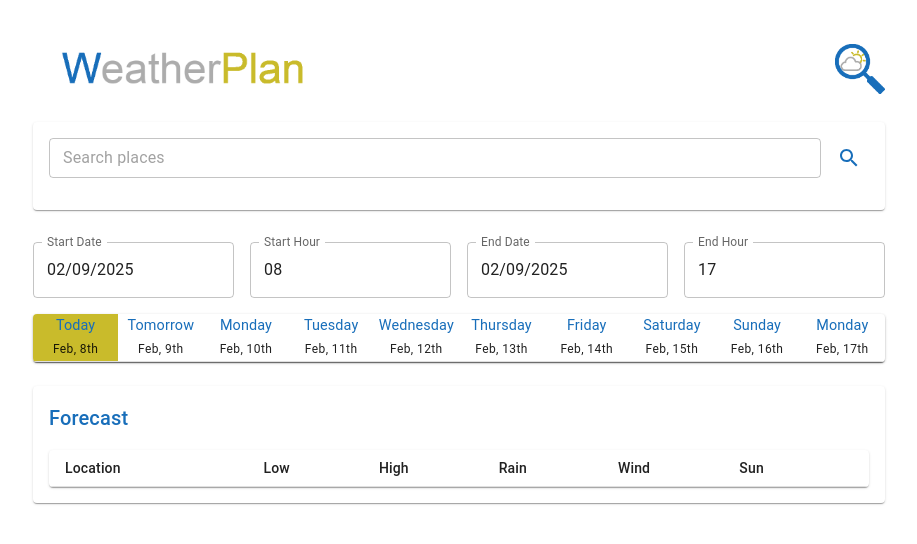
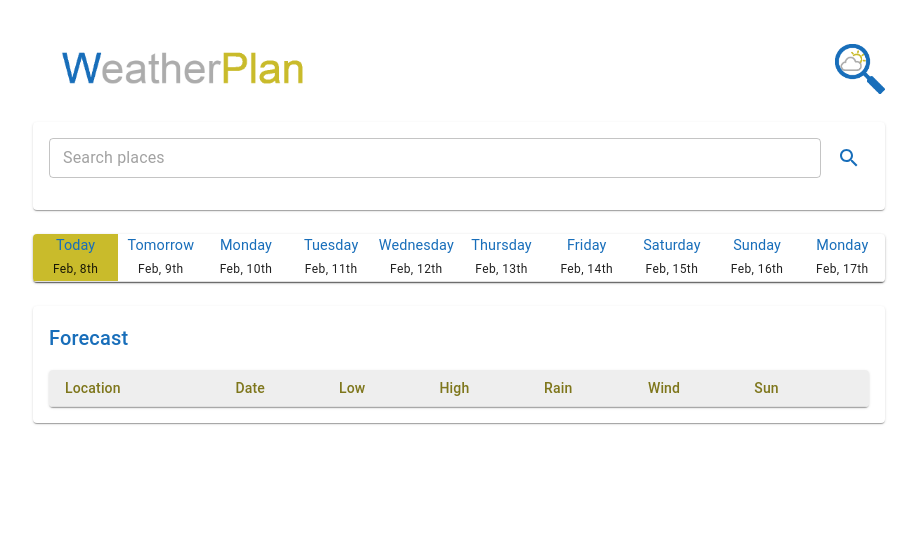
Before and after one commit to dkarlo2/weatherplan-web, a React (Create React App) app: page / in a window 1280 px wide. Shown: the top 544 px of the page, without its empty margins (181-1098 px from the left). Built offline with nearby package versions, Linux system fonts and the light colour scheme.

Commit message:
update UI

```diff
--- a/src/App.js
+++ b/src/App.js
@@ -2,28 +2,10 @@ import React, { useState, useEffect } from "react";
 import { Container, Typography, Box, TextField, Table, TableBody, TableCell, TableContainer, TableHead, TableRow, Paper, IconButton, Snackbar, Tooltip } from "@mui/material";
 import SearchIcon from "@mui/icons-material/Search";
 import RemoveIcon from "@mui/icons-material/Remove";
-import { DatePicker, TimePicker, LocalizationProvider } from "@mui/x-date-pickers";
+import { LocalizationProvider } from "@mui/x-date-pickers";
 import { AdapterDateFns } from "@mui/x-date-pickers/AdapterDateFnsV3";
 import { fetchPlaces } from "./services/placesService";
 import { fetchForecast } from "./services/forecastService";
-
-const getTomorrowAt = (hour) => {
-  const date = new Date();
-  date.setDate(date.getDate() + 1);
-  date.setHours(hour, 0, 0, 0);
-  return date;
-};
-
-const loadStoredPeriod = () => {
-  const defaultStartDateTime = getTomorrowAt(8);
-  const defaultEndDateTime = getTomorrowAt(17);
-  const parsedStartDate = new Date(localStorage.getItem("startDateTime") || defaultStartDateTime.toISOString());
-  const parsedEndDate = new Date(localStorage.getItem("endDateTime") || defaultEndDateTime.toISOString());
-  if (parsedStartDate > new Date() && parsedEndDate > new Date() && parsedEndDate > parsedStartDate) {
-    return { startDateTime: parsedStartDate, endDateTime: parsedEndDate };
-  }
-  return { startDateTime: defaultStartDateTime, endDateTime: defaultEndDateTime };
-};
 
 const getTemperatureGradient = (minTemp, maxTemp) => {
   const colors = [
@@ -170,9 +152,35 @@ function getOrdinalSuffix(day) {
   }
 }
 
-const createForecastDays = () => {
-  const storageForecastDays = JSON.parse(localStorage.getItem("forecastDays")) || [];
-  const storageDates = storageForecastDays.filter((d) => d.selected).map((d) => d.date);
+const placesSerVersion = 1;
+
+const storePlaces = (places) => {
+  localStorage.setItem("places", JSON.stringify({
+    version: placesSerVersion,
+    places: places,
+  }));
+};
+
+const loadPlaces = () => {
+  const data = JSON.parse(localStorage.getItem("places"));
+  if (data && data.version === placesSerVersion) {
+    return data.places;
+  }
+  return [];
+};
+
+const forecastDaysSerVersion = 1;
+
+const storeForecastDays = (forecastDays) => {
+  localStorage.setItem("forecastDays", JSON.stringify({
+    version: forecastDaysSerVersion,
+    forecastDays: forecastDays,
+  }));
+};
+
+const loadForecastDays = () => {
+  const data = JSON.parse(localStorage.getItem("forecastDays"));
+  const storageDates = data && data.version === forecastDaysSerVersion ? data.forecastDays.filter((d) => d.selected).map((d) => d.date) : [];
   const nDays = 10;
   const days = [];
   for (let i = 0; i < nDays; i++) {
@@ -193,74 +201,46 @@ const createForecastDays = () => {
 
 const WeatherDashboard = () => {
   const [searchTerm, setSearchTerm] = useState("");
-  const [places, setPlaces] = useState([]);
-  const [forecastData, setForecastData] = useState(JSON.parse(localStorage.getItem("forecastData")) || []);
-  const [startDateTime, setStartDateTime] = useState(loadStoredPeriod().startDateTime);
-  const [endDateTime, setEndDateTime] = useState(loadStoredPeriod().endDateTime);
-  const [forecastDays, setForecastDays] = useState(createForecastDays());
+  const [searchPlaces, setSearchPlaces] = useState([]);
+  const [places, setPlaces] = useState(loadPlaces());
+  const [forecastData, setForecastData] = useState([]);
+  const [forecastDays, setForecastDays] = useState(loadForecastDays());
   const [errorMessage, setErrorMessage] = useState("");
 
   useEffect(() => {
-    localStorage.setItem("forecastData", JSON.stringify(forecastData));
-  }, [forecastData]);
+    storePlaces(places);
+  }, [places]);
 
   useEffect(() => {
-    localStorage.setItem("startDateTime", startDateTime.toISOString());
-    localStorage.setItem("endDateTime", endDateTime.toISOString());
-  }, [startDateTime, endDateTime]);
-
-  useEffect(() => {
-    localStorage.setItem("forecastDays", JSON.stringify(forecastDays));
+    storeForecastDays(forecastDays);
   }, [forecastDays]);
 
   useEffect(() => {
-    forecastData.forEach(async (data) => {
-      try {
-        const updatedForecast = await fetchForecast(data.latitude, data.longitude, startDateTime, endDateTime);
-        setForecastData((prev) =>
-          prev.map((item) => (item.location === data.location ? { ...updatedForecast, location: data.location, latitude: data.latitude, longitude: data.longitude } : item))
-        );
-      } catch (error) {
-        setErrorMessage("Error loading forecast");
-      }
-    });
-  }, [startDateTime, endDateTime]);
-
-  const handleStartDateTimeChange = (newValue) => {
-    newValue.setMinutes(0);
-    if (newValue < new Date()) {
-      newValue = new Date();
-      newValue.setHours(newValue.getHours() + 1);
-      newValue.setMinutes(0);
-      if (newValue > endDateTime) {
-        setEndDateTime(newValue);
-      }
-    } else if (newValue > endDateTime) {
-      setEndDateTime(newValue);
-    }
-    setStartDateTime(newValue);
-  };
-
-  const handleEndDateTimeChange = (newValue) => {
-    newValue.setMinutes(0);
-    if (newValue < new Date()) {
-      newValue = new Date();
-      newValue.setHours(newValue.getHours() + 1);
-      newValue.setMinutes(0);
-      if (newValue < startDateTime) {
-        setStartDateTime(newValue);
-      }
-    } else if (newValue <= startDateTime) {
-      setStartDateTime(newValue);
-    }
-    setEndDateTime(newValue);
-  };
+    const fetchForecasts = async () => {
+      const forecastData = (await Promise.all(places.map(async (place) => await Promise.all(forecastDays.filter((day) => day.selected).map(async (day) => {
+        try {
+          const startDateTime = new Date(day.date);
+          startDateTime.setHours(0, 0, 0, 0);
+          const endDateTime = new Date(day.date);
+          endDateTime.setHours(23, 59, 59, 999);
+          const forecast = await fetchForecast(place.latitude, place.longitude, startDateTime, endDateTime);
+          return {...forecast, place: place, day: day};
+        } catch (error) {
+          console.log(error);
+          setErrorMessage("Error loading forecast");
+          return {};
+        }
+      }))))).flat();
+      setForecastData(forecastData);
+    };
+    fetchForecasts();
+  }, [places, forecastDays]);
 
   const handleSearch = async () => {
     try {
       if (searchTerm.trim() !== "") {
         const results = await fetchPlaces(searchTerm);
-        setPlaces(results);
+        setSearchPlaces(results);
       }
     } catch (error) {
       setErrorMessage("Error performing search");
@@ -274,20 +254,15 @@ const WeatherDashboard = () => {
   };
 
   const handleAddPlace = async (place) => {
-    if (forecastData.some((data) => data.location === place.name)) {
+    if (places.some((p) => p.name === place.name)) {
       setErrorMessage("This place is already added to the forecast");
       return;
     }
-    try {
-      const forecast = await fetchForecast(place.latitude, place.longitude, startDateTime, endDateTime);
-      setForecastData((prev) => [...prev, { ...forecast, location: place.name, latitude: place.latitude, longitude: place.longitude }]);
-    } catch (error) {
-      setErrorMessage("Error loading forecast");
-    }
+    setPlaces((prev) => [...prev, place]);
   };
 
-  const handleRemovePlace = (location) => {
-    setForecastData((prev) => prev.filter((data) => data.location !== location));
+  const handleRemovePlace = (data) => {
+    setPlaces((prev) => prev.filter((d) => d.name !== data.place.name));
   };
 
   const handleSelectDay = (day) => {
@@ -302,7 +277,6 @@ const WeatherDashboard = () => {
     });
   };
 
-  // TODO select coming days (up to 10 days in future) instead of date-time range. show per day forecast in the table (each row one day). allow setting time range for each day?
   // TODO add weather icon (e.g. sun, cloud, rain) to the forecast table
   return (
     <LocalizationProvider dateAdapter={AdapterDateFns}>
@@ -328,22 +302,13 @@ const WeatherDashboard = () => {
             </IconButton>
           </Box>
           <Box maxHeight={160} overflow="auto" mt={2}>
-            {places.map((place) => (
+            {searchPlaces.map((place) => (
               <Box key={place.name} sx={{ p: 1, cursor: "pointer", "&:hover": { backgroundColor: "#f0f0f0" } }} onClick={() => handleAddPlace(place)}>
                 {place.name}
               </Box>
             ))}
           </Box>
         </Paper>
-
-        <Box display="flex" flexDirection="column" alignItems="center" mb={2}>
-          <Box display="flex" gap={2} mt={1}>
-            <DatePicker label="Start Date" value={startDateTime} onChange={handleStartDateTimeChange} disablePast />
-            <TimePicker label="Start Hour" ampm={false} views={['hours']} value={startDateTime} onChange={handleStartDateTimeChange} />
-            <DatePicker label="End Date" value={endDateTime} onChange={handleEndDateTimeChange} disablePast />
-            <TimePicker label="End Hour" ampm={false} views={['hours']} value={endDateTime} onChange={handleEndDateTimeChange} />
-          </Box>
-        </Box>
 
         <Paper sx={{ p: 0, mb: 3 }}>
           <TableContainer component={Paper} sx={{ width: "100%", overflow: "hidden", margin: 0 }}>
@@ -383,37 +348,39 @@ const WeatherDashboard = () => {
           <TableContainer component={Paper}>
             <Table size="small">
               <TableHead>
-                <TableRow>
-                  <TableCell>Location</TableCell>
-                  <TableCell align="center"><Tooltip title="Min Temp (°C)" placement="top">Low</Tooltip></TableCell>
-                  <TableCell align="center"><Tooltip title="Max Temp (°C)" placement="top">High</Tooltip></TableCell>
-                  <TableCell align="center"><Tooltip title="Total Precipitation (mm)" placement="top">Rain</Tooltip></TableCell>
-                  <TableCell align="center"><Tooltip title="Wind speed (gusts) (m/s)" placement="top">Wind</Tooltip></TableCell>
-                  <TableCell align="center"><Tooltip title="Sunshine (h)" placement="top">Sun</Tooltip></TableCell>
+                <TableRow sx={{backgroundColor: '#eeeeee'}}>
+                  <TableCell sx={{color: '#7e761b'}}>Location</TableCell>
+                  <TableCell align="center" sx={{color: '#7e761b'}}>Date</TableCell>
+                  <TableCell align="center" sx={{color: '#7e761b'}}><Tooltip title="Min Temp (°C)" placement="top">Low</Tooltip></TableCell>
+                  <TableCell align="center" sx={{color: '#7e761b'}}><Tooltip title="Max Temp (°C)" placement="top">High</Tooltip></TableCell>
+                  <TableCell align="center" sx={{color: '#7e761b'}}><Tooltip title="Total Precipitation (mm)" placement="top">Rain</Tooltip></TableCell>
+                  <TableCell align="center" sx={{color: '#7e761b'}}><Tooltip title="Wind speed (gusts) (m/s)" placement="top">Wind</Tooltip></TableCell>
+                  <TableCell align="center" sx={{color: '#7e761b'}}><Tooltip title="Sunshine (h)" placement="top">Sun</Tooltip></TableCell>
                   <TableCell></TableCell>
                 </TableRow>
               </TableHead>
               <TableBody>
                 {forecastData.map((data, i) => (
-                  <TableRow key={data.location} sx={i < forecastData.length - 1 ? { '& td, & th': { borderBottom: '1px solid #186eba' } } : {}}>
-                    <TableCell sx={{fontWeight: 700}}>{data.location}</TableCell>
+                  <TableRow key={`${data.place.name}-${data.day.key}`} sx={i < forecastData.length - 1 && forecastData[i+1].place.name !== data.place.name ? { '& td, & th': { borderBottom: '1px solid #186eba' } } : {'& td, & th': { borderBottom: 0 } }}>
+                    {i == 0 || forecastData[i-1].place.name !== data.place.name ? (<TableCell sx={{fontWeight: 700}} style={i < forecastData.length - forecastDays.filter((day) => day.selected).length  ? {borderBottom: '1px solid #186eba' } : {}} rowSpan={3}>{data.place.name}</TableCell>) : (<></>)}
+                    <TableCell align="center" sx={{color: '#186eba'}}>{data.day.subtitle}</TableCell>
                     <TableCell sx={{background: getTemperatureGradient(data.minTemp, (data.minTemp + data.maxTemp) / 2)}} align="center">{data.minTemp}</TableCell>
                     <TableCell sx={{background: getTemperatureGradient((data.minTemp + data.maxTemp) / 2, data.maxTemp)}} align="center">{data.maxTemp}</TableCell>
                     <TableCell sx={{background: getPrecipitationGradient(data.totalPrecip)}} align="center">{data.totalPrecip} ({data.precipProb}%)</TableCell>
                     <TableCell sx={{background: getWindColor(data.windSpeed, data.windGusts)}} align="center">{data.windSpeed} ({data.windGusts})</TableCell>
                     <TableCell sx={{background: getSunshineColor(data.sunshine)}} align="center">{data.sunshine}</TableCell>
-                    <TableCell>
-                      <IconButton size="small" color="error" onClick={() => handleRemovePlace(data.location)}>
+                    {i == 0 || forecastData[i-1].place.name !== data.place.name ? (<TableCell align="center" style={i < forecastData.length - forecastDays.filter((day) => day.selected).length  ? {borderBottom: '1px solid #186eba' } : {}} rowSpan={3}>
+                      <IconButton size="small" color="error" onClick={() => handleRemovePlace(data)}>
                         <RemoveIcon />
                       </IconButton>
-                    </TableCell>
+                    </TableCell>) : (<></>)}
                   </TableRow>
                 ))}
               </TableBody>
             </Table>
           </TableContainer>
         </Paper>
-        <Snackbar open={!!errorMessage} autoHideDuration={4000} onClose={() => setErrorMessage("")} message={errorMessage} />
+        <Snackbar open={!!errorMessage} autoHideDuration={4000} anchorOrigin={{ vertical: 'bottom', horizontal: 'center' }} onClose={() => setErrorMessage("")} message={errorMessage} />
       </Container>
     </LocalizationProvider>
   );
```
